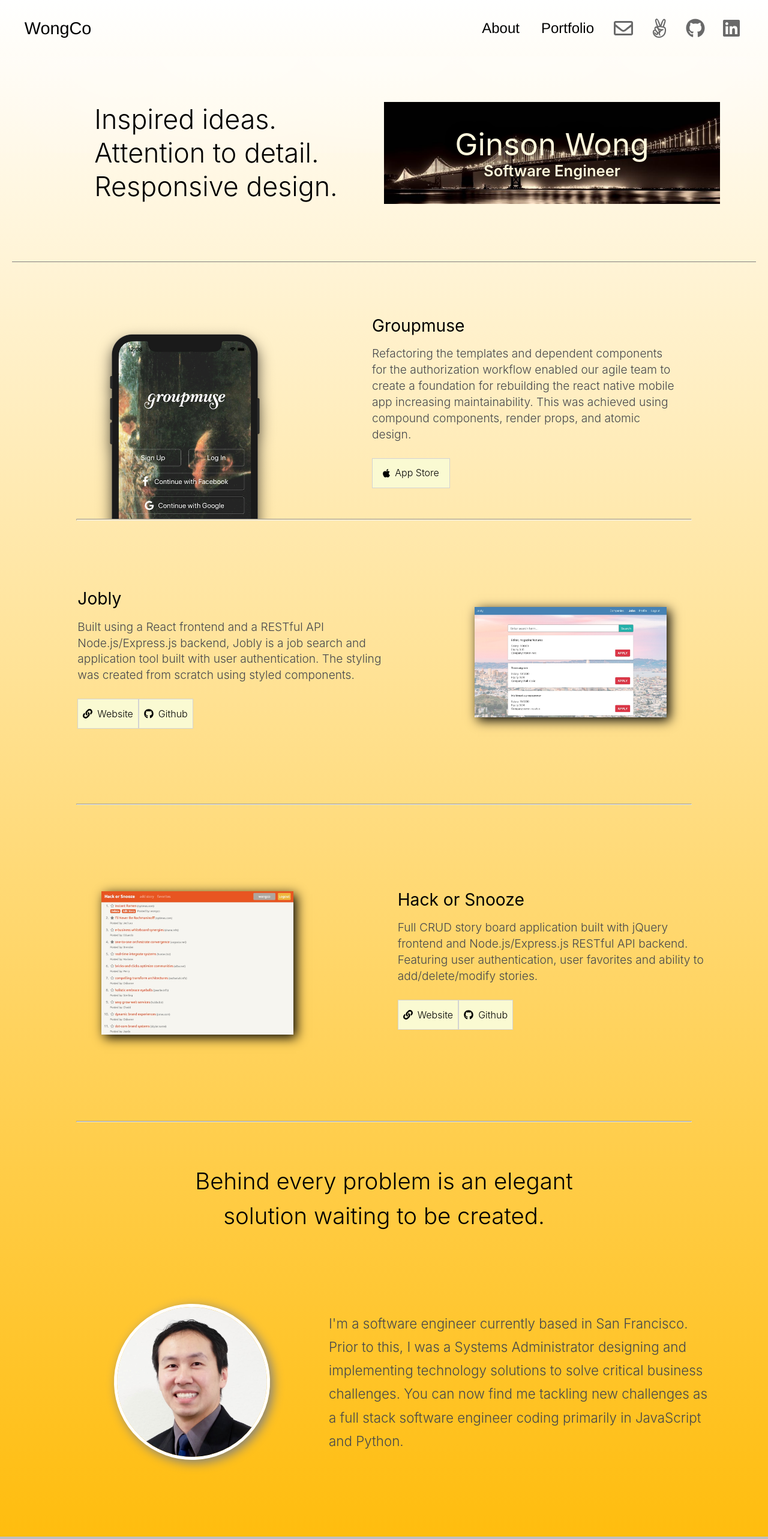
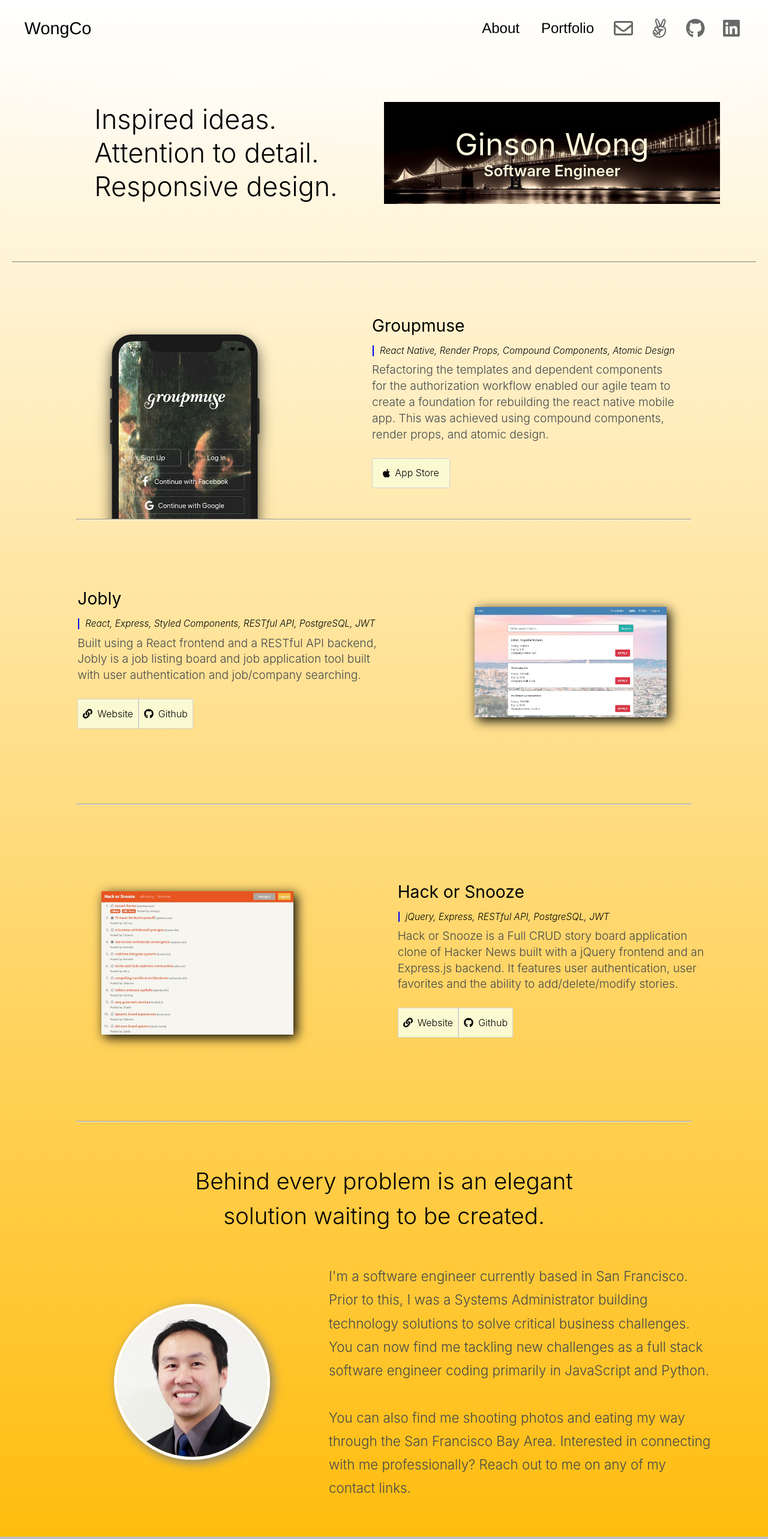
Before and after one commit to wongco/wongco-react-ts, a React (Create React App) app: page / in a window 1280 px wide. Shown: the top 2566 px of the page at 60% size. Built offline with nearby package versions, Linux system fonts and the light colour scheme; no server answers.

Commit message:
added new content

```diff
--- a/src/components/organisms/About/index.tsx
+++ b/src/components/organisms/About/index.tsx
@@ -124,9 +124,14 @@
           </StyledImgContainer>
           <StyledBody>
             I'm a software engineer currently based in San Francisco. Prior to this, I was a Systems
-            Administrator designing and implementing technology solutions to solve critical business
-            challenges. You can now find me tackling new challenges as a full stack software
-            engineer coding primarily in JavaScript and&nbsp;Python.
+            Administrator building technology solutions to solve critical business challenges. You
+            can now find me tackling new challenges as a full stack software engineer coding
+            primarily in JavaScript and&nbsp;Python.
+            <br />
+            <br />
+            You can also find me shooting photos and eating my way through the San Francisco Bay
+            Area. Interested in connecting with me professionally? Reach out to me on any of my
+            contact links.
           </StyledBody>
         </StyledAboutContainer>
       </StyledContainer>
--- a/src/components/organisms/Portfolio/index.tsx
+++ b/src/components/organisms/Portfolio/index.tsx
@@ -29,7 +29,8 @@
     <StyledPortfolioContainer id="portfolio">
       <PortfolioGroupmuse
         title="Groupmuse"
-        text="Refactoring the templates and dependent components for the authorization workflow enabled our agile team to create a foundation for rebuilding the react native mobile app increasing maintainability. This was achieved using compound components, render props, and atomic design."
+        tags={['React Native', 'Render Props', 'Compound Components', 'Atomic Design']}
+        text="Refactoring the templates and dependent components for the authorization workflow enabled our agile team to create a foundation for rebuilding the react native mobile app. This was achieved using compound components, render props, and atomic design."
         preview={preview_groupmuse}
         apple={'https://itunes.apple.com/us/app/groupmuse/id942675649'}
         alt={'groupmuse preview image'}
@@ -37,7 +38,8 @@
       <StyledDivider />
       <PortfolioJobly
         title="Jobly"
-        text="Built using a React frontend and a RESTful API Node.js/Express.js backend, Jobly is a job search and application tool built with user authentication.  The styling was created from scratch using styled components."
+        tags={['React', 'Express', 'Styled Components', 'RESTful API', 'PostgreSQL', 'JWT']}
+        text="Built using a React frontend and a RESTful API backend, Jobly is a job listing board and job application tool built with user authentication and job/company searching."
         preview={preview_jobly}
         link={'https://jobly-wongco.herokuapp.com/'}
         githubLink={'https://github.com/wongco/react-jobly'}
@@ -46,7 +48,8 @@
       <StyledDivider />
       <PortfolioHackSnooze
         title="Hack or Snooze"
-        text="Full CRUD story board application built with jQuery frontend and Node.js/Express.js RESTful API backend. Featuring user authentication, user favorites and ability to add/delete/modify stories."
+        tags={['jQuery', 'Express', 'RESTful API', 'PostgreSQL', 'JWT']}
+        text="Hack or Snooze is a Full CRUD story board application clone of Hacker News built with a jQuery frontend and an Express.js backend. It features user authentication, user favorites and the ability to add/delete/modify stories."
         preview={preview_hackorsnooze}
         link={'https://wongco.github.io/hack-or-snooze-fe/'}
         githubLink={'https://github.com/wongco/hack-or-snooze-fe'}
```
